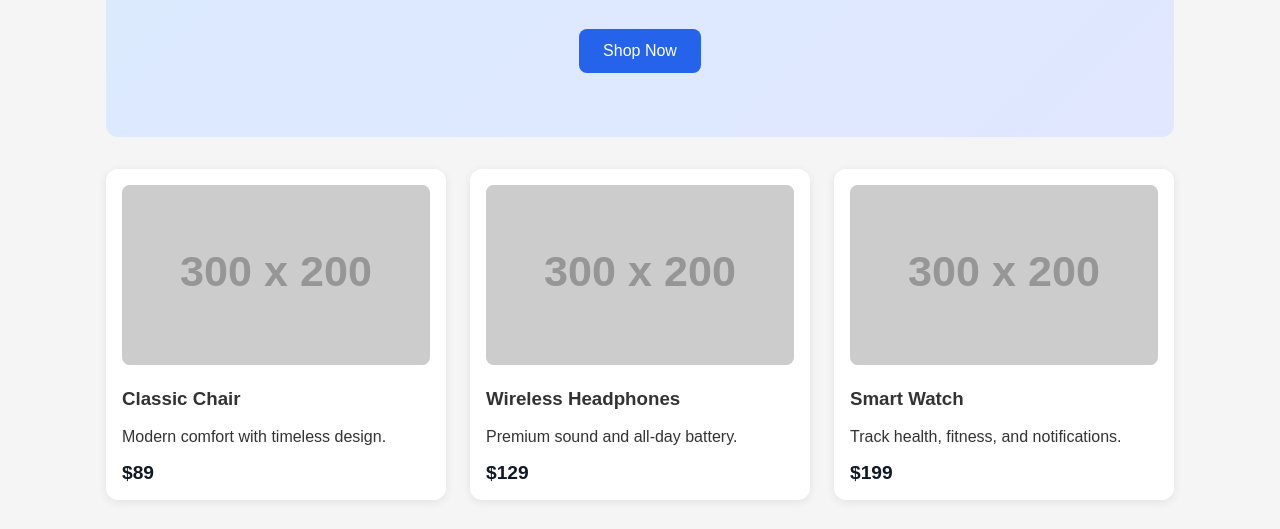
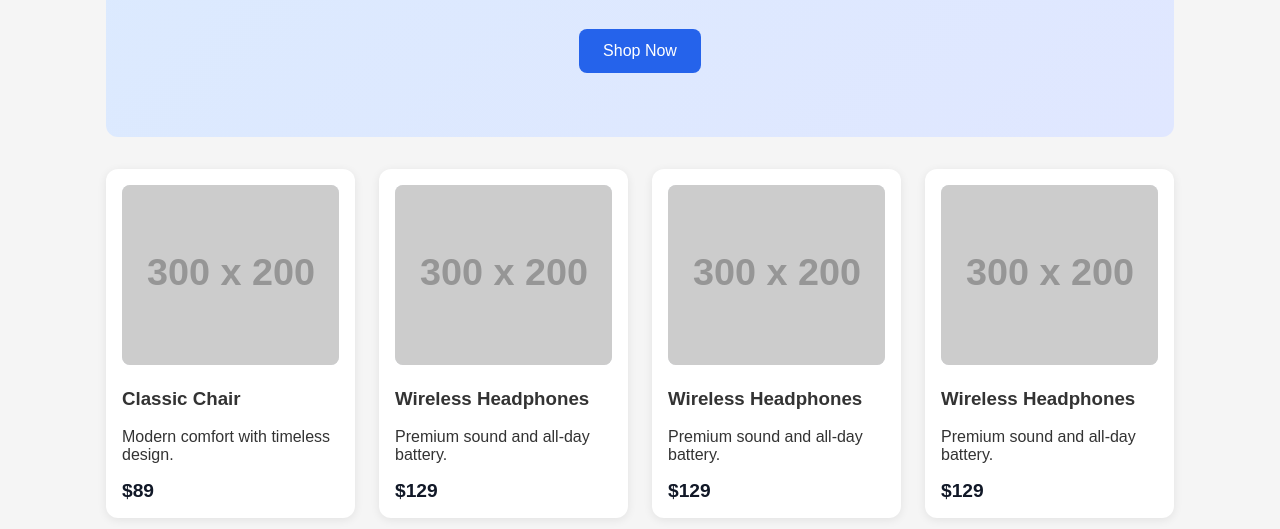
Before and after one commit to AyeshaSiddikaOma/my-new-ecommerce, a plain HTML site: page index.html in a window 1280 px wide. Shown: the part 271-800 px from the top of the page. Drawn offline with Linux system fonts and the light colour scheme; placeholder pictures from the web are drawn by us.

Commit message:
added new product

```diff
--- a/index.html
+++ b/index.html
@@ -43,6 +43,20 @@
         </article>
 
         <article class="product">
+          <img src="https://via.placeholder.com/300x200" alt="Product 2" />
+          <h3>Wireless Headphones</h3>
+          <p>Premium sound and all-day battery.</p>
+          <div class="price">$129</div>
+        </article>
+
+        <article class="product">
+          <img src="https://via.placeholder.com/300x200" alt="Product 2" />
+          <h3>Wireless Headphones</h3>
+          <p>Premium sound and all-day battery.</p>
+          <div class="price">$129</div>
+        </article>
+
+        <article class="product">
           <img src="https://via.placeholder.com/300x200" alt="Product 3" />
           <h3>Smart Watch</h3>
           <p>Track health, fitness, and notifications.</p>
```
